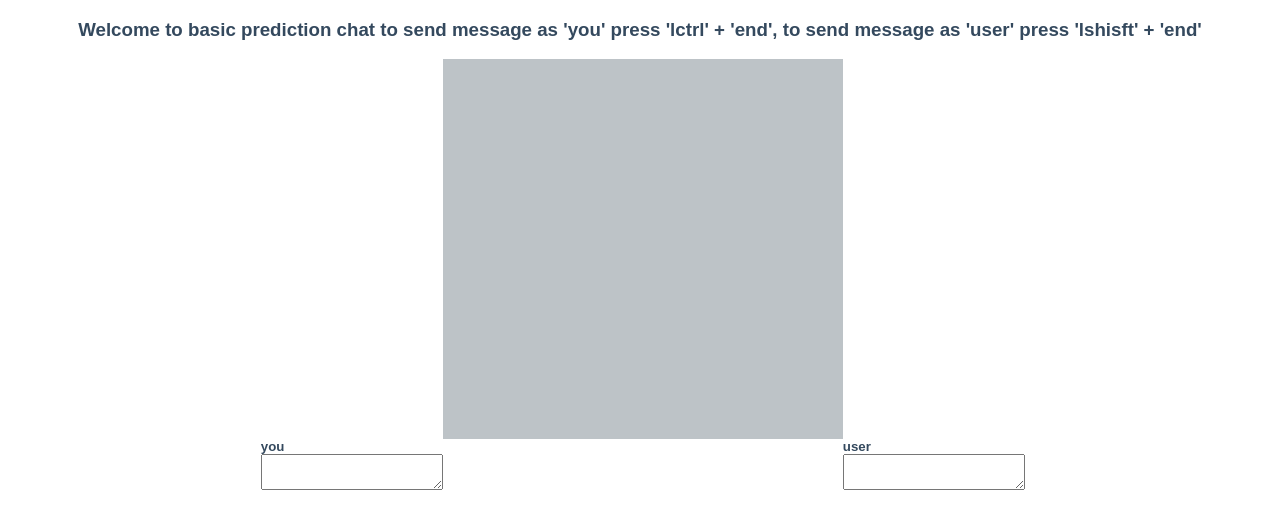
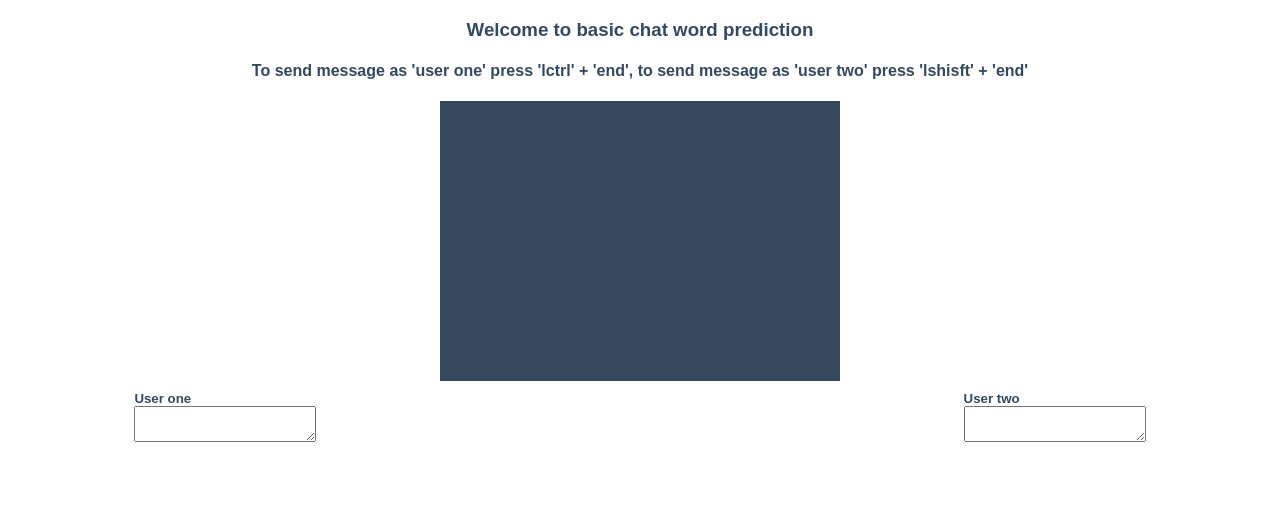
Before and after one commit to ostapkharysh/AutomatedResponseMessenger, a Flask app: page /main in a window 1280 px wide. Shown: the top 529 px of the page. Run offline with Flask 2, Linux system fonts and the light colour scheme; parts of the project's set-up code (start-up, migrations or seed data) failed here and were passed over.

Commit message:
UI fixes. Minor interface adjustments.

```diff
--- a/server/static/index.js
+++ b/server/static/index.js
@@ -1,94 +1,127 @@
-const textAreaYour = document.querySelector('.word_your');
-const textAreaUser = document.querySelector('.word_user');
+const textAreaOne = document.querySelector('.user__text_one');
+const textAreaTwo = document.querySelector('.user__text_two');
 
-const nextWord = document.querySelector('.predict_your');
-const nextWordSec = document.querySelector('.predict_user');
-const button = document.querySelector('.click_your');
-const buttonSec = document.querySelector('.click_user');
+const nextWordOne = document.querySelector('.user__prediction_one');
+const nextWordTwo = document.querySelector('.user__prediction_two');
 
 const container = document.getElementById('container');
 
 //const ip = '138.68.93.61'
-const ip = '127.0.0.1'
-const port = '8080'
+const ip = '127.0.0.1';
+const port = '8080';
 
 
-textAreaYour.addEventListener('keydown', (ev) => {
+textAreaOne.addEventListener('keydown', (ev) => {
     if (ev.key === 'Enter') ev.preventDefault();
 }, false);
 
 
-textAreaUser.addEventListener('keydown', (ev) => {
+textAreaTwo.addEventListener('keydown', (ev) => {
     if (ev.key === 'Enter') ev.preventDefault();
 }, false);
 
 
-textAreaYour.addEventListener('input', (ev) => {
-    const text = textAreaYour.value;
+textAreaOne.addEventListener('input', async (ev) => {
+    const text = textAreaOne.value;
     const sentence = text.split(" ");
-    if (ev.key === 'Enter') {
-        textAreaYour.value = text + nextWord.innerHTML;
-        nextWord.innerHTML = " ";
-        return;
-    }
-    fetch('http://' + ip + ':' + port + '/api/v1', {
-        method: 'POST',
-        headers: new Headers(),
-        body: sentence[sentence.length - 1]
 
-    }).then((res) => {
-            // console.log(res);
-            return res.text()
-        })
-        .then((data) => {
-             nextWord.innerHTML = data;
-            // console.log(document.getElementById('predict_your').value);
+    const data = await fetchNextWord(ip, sentence[sentence.length - 1]);
+    nextWordOne.innerHTML = data;
 
-        })
 }, false);
 
 
-textAreaUser.addEventListener('input', (ev) => {
-    const text = textAreaUser.value;
+textAreaTwo.addEventListener('input', async (ev) => {
+    const text = textAreaTwo.value;
     const sentence = text.split(" ");
-    if (ev.key === 'Enter') {
-        textAreaUser.value = text + nextWordSec.innerHTML;
-        nextWordSec.innerHTML = " ";
-        return;
-    }
-    fetch('http://' + ip + ':' + port + '/api/v1', {
-        method: 'POST',
-        headers: new Headers(),
-        body: sentence[sentence.length - 1]
 
-    }).then((res) => {
-            // console.log(res);
-            return res.text()
-        })
-        .then((data) => {
-             nextWordSec.innerHTML = data;
-            // console.log(document.getElementById('predict_your').value);
+    const data = await fetchNextWord(ip, sentence[sentence.length - 1]);
+    nextWordTwo.innerHTML = data;
 
-        })
 }, false);
 
 
+textAreaOne.addEventListener('keyup', async (ev) => {
+    const text = textAreaOne.value;
+    const predictedWord = nextWordOne.innerHTML;
+    if (ev.key === 'Enter' && predictedWord) {
+        textAreaOne.value = text + " " + predictedWord;
+        nextWordOne.innerHTML = await fetchNextWord(ip, predictedWord);
+        return;
+    }
+}, false);
+
+
+textAreaTwo.addEventListener('keyup', async (ev) => {
+    const text = textAreaTwo.value;
+    const predictedWord = nextWordTwo.innerHTML;
+    if (ev.key === 'Enter' && predictedWord) {
+        textAreaTwo.value = text + " " + predictedWord;
+        nextWordTwo.innerHTML = await fetchNextWord(ip, predictedWord);
+        return;
+    }
+}, false);
 
 
 document.body.addEventListener('keypress', (ev) => {
     const shifted = ev.shiftKey;
     const ctrl = ev.ctrlKey;
     const end_key = ev.keyCode;
-    if (ctrl && end_key == 35) {
-        const x = document.getElementById("predict_your").value;
-        container.innerHTML += 'User1:   '+ x + '<br />';
-        document.getElementById("predict_your").value = "";
+
+    if (ctrl && end_key === 35) {
+        const text = textAreaOne.value;
+        if (!text) return;
+        textAreaOne.value = "";
+        nextWordOne.innerHTML = "";
+        container.appendChild(new Message('one', text).render());
 
     }
-    if (shifted && end_key == 35) {
-    const x = document.getElementById("predict_user").value;
-    document.getElementById("predict_user").value = "";
-    container.innerHTML += 'User2:   '+ x + '<br />';
+    if (shifted && end_key === 35) {
+        const text = textAreaTwo.value;
+        if (!text) return;
+        textAreaTwo.value = "";
+        nextWordTwo.innerHTML = "";
+        container.appendChild(new Message('two', text).render());
     }
 
-}, false )
+}, false);
+
+
+class Message {
+    constructor(modifier, text) {
+        this.modifier = modifier;
+        this.text = text;
+    }
+
+    render() {
+        const messageBox = document.createElement('div');
+        messageBox.classList.add('chat__message');
+        messageBox.classList.add('chat__message_' + this.modifier);
+
+        const message = document.createElement('p');
+        message.classList.add("chat__box");
+        message.classList.add("chat__box_" + this.modifier);
+        message.innerHTML = this.text;
+
+        messageBox.appendChild(message);
+
+        return messageBox;
+
+    }
+}
+
+
+const fetchNextWord = (ip, word) => {
+    return fetch('http://' + ip + ':' + port + '/api/v1', {
+        method: 'POST',
+        headers: new Headers(),
+        body: word
+
+    }).then((res) => {
+        return res.text()
+    })
+        .then((data) => {
+            return data;
+        })
+
+};
--- a/server/static/main.css
+++ b/server/static/main.css
@@ -1,17 +1,34 @@
 body {
-    font-family:sans-serif;
+    font-family: sans-serif;
     color: #34495e;
 }
 
+.user__text {
+}
+
+.user__text_one {
+}
+
+.user__text_two {
+}
+
+.input-area {
+    position: relative;
+    margin-top: 10px;
+}
+
+.user {
+    display: inline-block;
+    position: absolute;
+
+}
+
 .user_one {
-    margin-top: 30%;
-    float: left;
-    margin-left: 20%;
+    left: 10%;
 }
 
 .user_two {
-    margin-top: 30%;
-    float: left;
+    right: 10%;
 }
 
 .predict_your {
@@ -24,24 +41,55 @@ body {
     opacity: 0.5;
 }
 
-#container {
-    overflow-y: auto;
-float: left;
+.chat {
     margin-left: auto;
     margin-right: auto;
 
+    width: 400px;
+    height: 280px;
+    word-break: break-all;
 
-    width: 400px;
-    height: 380px;
-    word-break: break-all;
-    background-color: #bdc3c7;
+    background-color: #34495e;
+    overflow: auto;
+
+    position: relative;
+
 }
 
 .tittle {
-    text-align:center;
+    text-align: center;
+    margin-left: 10px;
+    margin-right: 10px;
+}
+
+.user__name {
+    margin: 0;
+}
+
+.chat__message {
+
+}
+
+.chat__box {
+    display: inline-block;
+    margin: 1px 10px 0 10px;
+    padding: 5px;
+    border-radius: 5px;
+}
+.chat__box_one {
+    background-color: white;
+}
+
+.chat__box_two {
+    background-color: rgba(0, 206, 201, 1);
 }
 
 
-h5 {
-margin: 0;
+.chat__message_two {
+    text-align: right;
+
+
 }
+
+.chat__message_one {
+}
--- a/server/templates/index.html
+++ b/server/templates/index.html
@@ -7,24 +7,28 @@
 </head>
 <body>
 <div class="messenger">
-    <h3 class="tittle">Welcome to basic prediction chat to send message as 'you' press 'lctrl' + 'end', to send message
-        as 'user' press 'lshisft' + 'end'</h3>
-    <section class="user_one">
-        <h5>you</h5>
-        <textarea id='predict_your' class="word_your" name="helper_your"></textarea>
-        <div class="predict_your"></div>
+    <h3 class="tittle">Welcome to basic chat word prediction </h3>
+    <h4 class="tittle">To send message as 'user one' press 'lctrl' + 'end', to send message
+        as 'user two' press 'lshisft' + 'end'</h4>
 
-    </section>
+    <main id="container" class="chat">
+    </main>
+    <section class="input-area">
+
+        <section class="user user_one">
+            <h5 class="user__name">User one</h5>
+            <textarea class="user__text user__text_one" name="helper_your"></textarea>
+            <div class="user__prediction_one"></div>
+
+        </section>
 
 
-    <main id="container">
-    </main>
+        <section class="user user_two">
+            <h5 class="user__name">User two</h5>
+            <textarea id='predict_user' class="user__text user__text_two" name="helper_user"></textarea>
+            <div class="user__prediction_two"></div>
 
-    <section class="user_two">
-        <h5>user</h5>
-        <textarea id='predict_user' class="word_user" name="helper_user"></textarea>
-        <div class="predict_user"></div>
-
+        </section>
     </section>
 </div>
 <script src="../static/index.js"></script>
```
